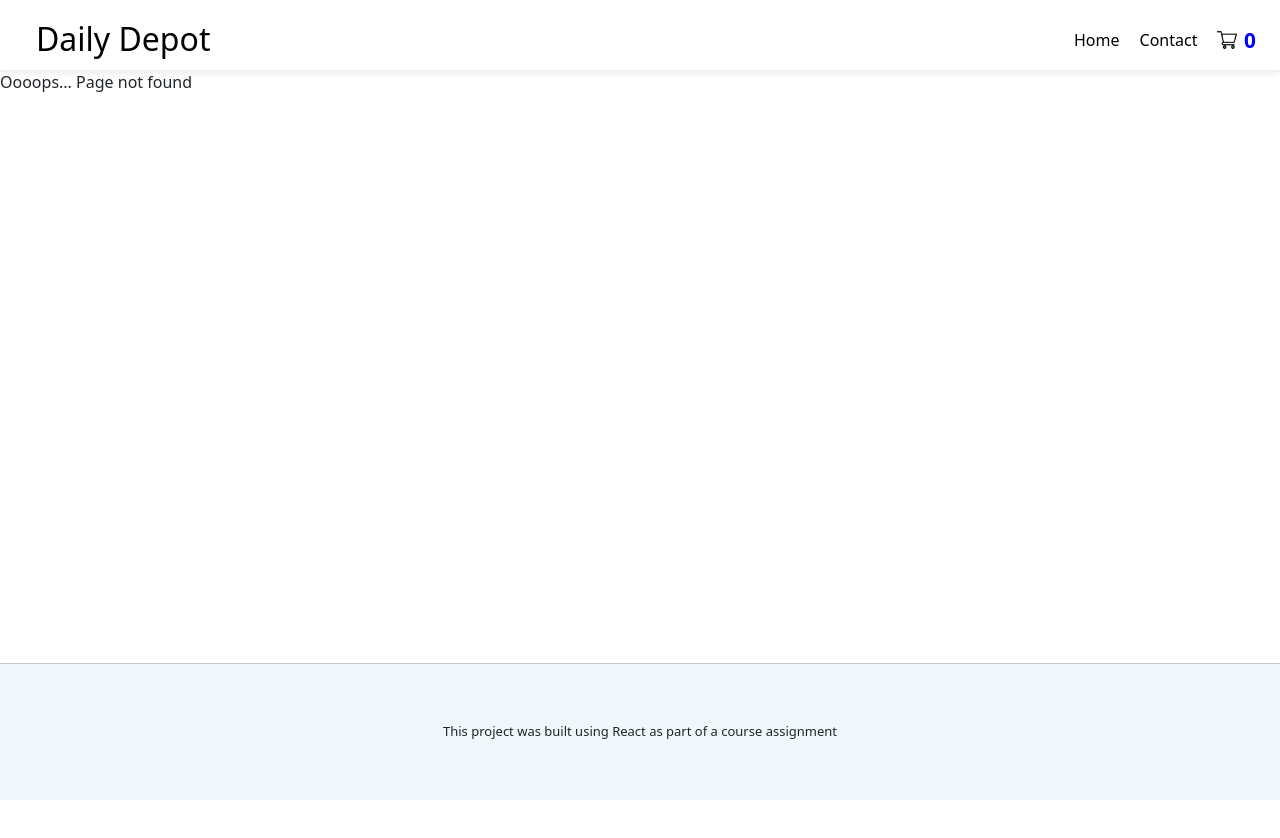
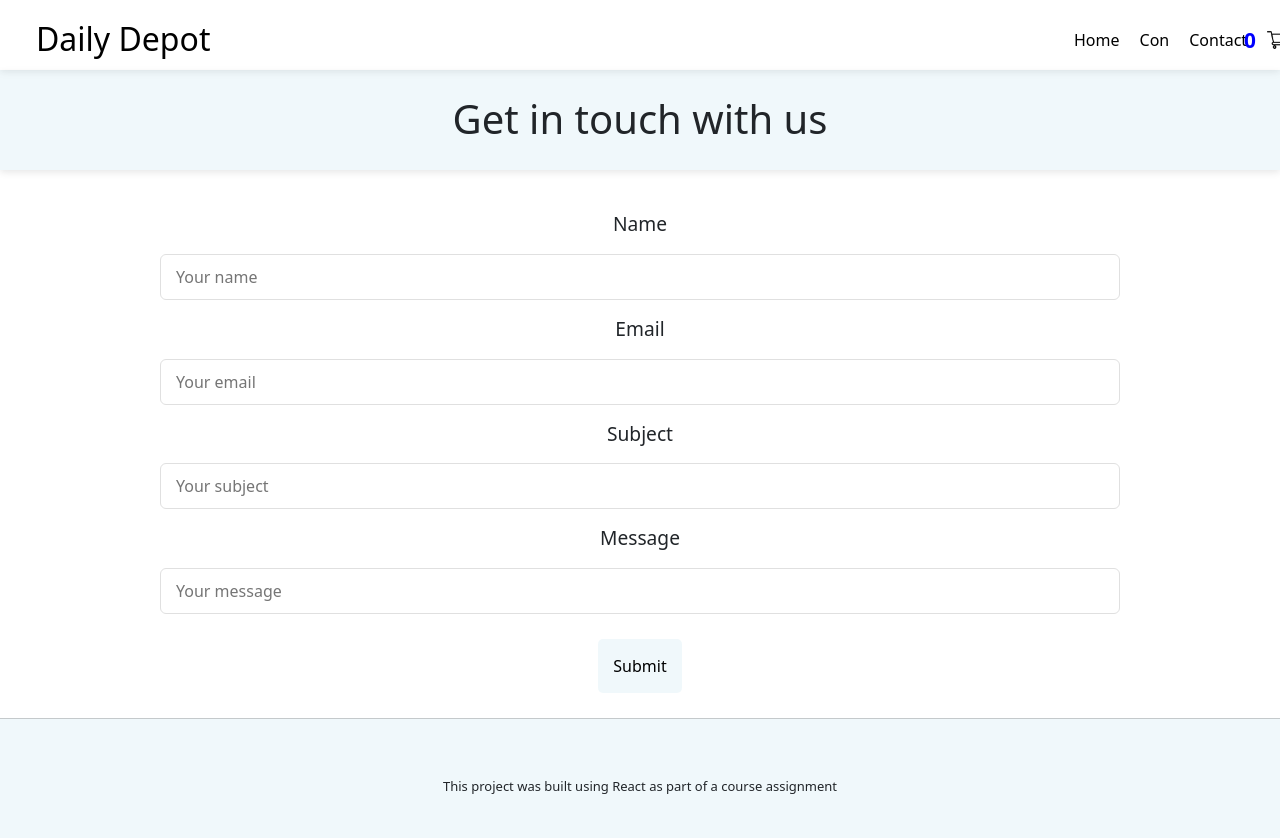
Before and after one commit to akeek/ecom-store-react-ca, a React (Create React App) app: page /contact1 in a window 1280 px wide. Before the commit this address had no page. Shown: the top 838 px of the page. Before the commit the page ends 800 px from the top, so only its background shows below. Built offline with nearby package versions, Linux system fonts and the light colour scheme.

Commit message:
new form

```diff
--- a/package.json
+++ b/package.json
@@ -12,7 +12,7 @@
     "react": "^18.2.0",
     "react-bootstrap": "^2.7.2",
     "react-dom": "^18.2.0",
-    "react-hook-form": "^7.43.5",
+    "react-hook-form": "^7.43.9",
     "react-redux": "^8.0.5",
     "react-router-dom": "^6.8.2",
     "react-scripts": "5.0.1",
--- a/src/App.js
+++ b/src/App.js
@@ -2,6 +2,7 @@ import React from 'react';
 import Layout from './components/layout';
 import Home from './pages/home';
 import ContactForm from './pages/contact';
+import ContactForm1 from './pages/contact1';
 import NotFound from './pages/notFound';
 import Cart from './pages/cart/index';
 import SingleItem from './pages/singeItem';
@@ -18,6 +19,7 @@ function App() {
       <Route path="/" element={<Layout />}>
         <Route index element={<Home />} />
         <Route path="contact" element={<ContactForm />} />
+        <Route path="contact1" element={<ContactForm1 />} />
         <Route path="cart" element={<Cart />} />
         <Route path="success" element={<CheckoutSuccess />} />
         <Route path="item/:id" element={<SingleItem />} />
--- a/src/components/header.js
+++ b/src/components/header.js
@@ -10,6 +10,9 @@ function Nav() {
       <ul className="navlink">
         <li>
           <Link to="/">Home</Link>
+        </li>
+        <li>
+          <Link to="/contact1">Con</Link>
         </li>
         <li>
           <Link to="/contact">Contact</Link>
--- /dev/null
+++ b/src/pages/contact1.js
@@ -0,0 +1,100 @@
+import React, { useState } from 'react';
+import styles from "../modules/contactform.module.css";
+import { ToastContainer, toast } from "react-toastify";
+import { useForm } from 'react-hook-form';
+import "react-toastify/dist/ReactToastify.css";
+
+function ContactForm1() {
+  const [name, setName] = useState('');
+  const [email, setEmail] = useState('');
+  const [subject, setSubject] = useState('');
+  const [message, setMessage] = useState('');
+
+  const alert = () => {
+    toast.success("Thank you for contacting us. You can expect a reply within 48 hours!", {
+      position: toast.POSITION.TOP_CENTER,
+    });
+  };
+
+  function onTextInputChange(event) {
+    const value = event.target.value;
+    if (event.target.name === 'name') {
+      setName(value);
+    }
+    if (event.target.name === 'email') {
+      setEmail(value);
+    }
+    if (event.target.name === 'subject') {
+      setSubject(value);
+    }
+    if (event.target.name === 'message') {
+      setMessage(value);
+    }
+  }
+
+  const { register, handleSubmit } = useForm();
+
+  function onSubmit(data) {
+    console.log(data);
+  }
+
+    return (
+        <div>
+            <div className={styles.topContainer}>
+                <h1 className={styles.H1}>Get in touch with us</h1>
+            </div>
+            <div className={styles.form}>
+                <form onSubmit={handleSubmit(onSubmit)}>
+                        <label htmlFor="name">Name</label>
+                        <input
+                            {...register('name', {
+                            required: true,
+                            minLength: 3,
+                            })}
+                            value={name}
+                            placeholder="Your name"
+                            onChange={onTextInputChange}
+                        />
+                        <label htmlFor="email">Email</label>
+                        <input
+                            {...register("email", {
+                                pattern: /^[A-Z0-9._%+-]+@[A-Z0-9.-]+\.[A-Z]{2,4}$/i
+                              })}
+                            value={email}
+                            placeholder="Your email"
+                            onChange={onTextInputChange}
+                        />
+                        <label htmlFor="subject">Subject</label>
+                        <input
+                            {...register('subject', {
+                                required: true,
+                                minLength: 3,
+                                })}
+                            value={subject}
+                            placeholder="Your subject"
+                            onChange={onTextInputChange}
+                        />
+                        <label htmlFor="message">Message</label>
+                        <input
+                            {...register('message', {
+                                required: true,
+                                minLength: 3,
+                                })}
+                            value={message}
+                            placeholder="Your message"
+                            onChange={onTextInputChange}
+                        />
+                    <button
+                        className={styles.formBtn}
+                        onClick={() => {
+                        alert();}}>
+                        Submit
+                    </button>
+                    <ToastContainer autoClose={3000} />
+                </form>
+            </div>
+        </div>
+    );
+}
+
+export default ContactForm1;
```
Also changed, not shown: 1 other file (tests, documents, lock files or other folders).
